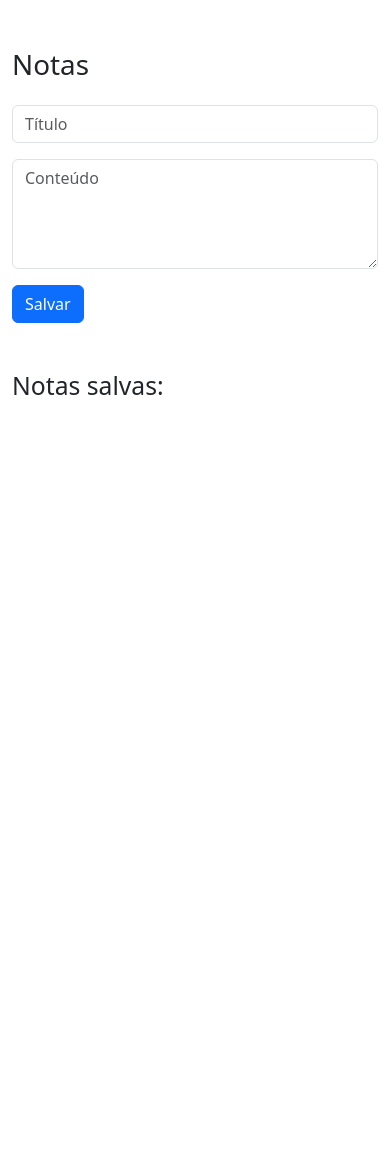
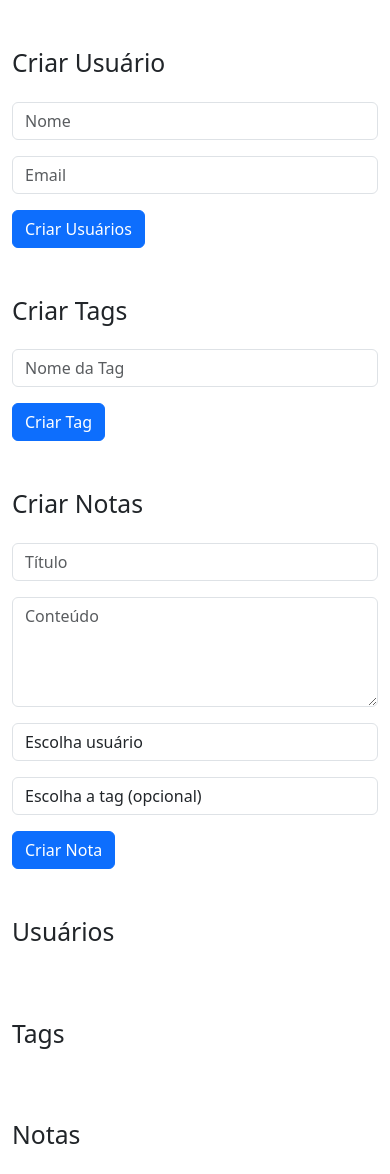
Before and after one commit to lauroolim/flask-couchdb, a Flask app: page / in a window 390 px wide. Before the commit the page ends 395 px from the top, so only its background shows below. Run offline with Flask 3, Linux system fonts and the light colour scheme; data that the repository does not hold is empty.

Commit message:
feat: create user + tags for notes by user

```diff
--- a/app.py
+++ b/app.py
@@ -1,12 +1,13 @@
 from flask import Flask, render_template, request, redirect, url_for
 from couchdb import Server
+from datetime import datetime
 import os
+import uuid
 app = Flask(__name__)
 
 def get_db():
     try:
-        couchdb_url = os.getenv('COUCHDB_URL', 'http://admin:root@localhost:5984/')
-        couch = Server(couchdb_url)
+        couch = Server(os.getenv('COUCHDB_URL', 'http://admin:root@localhost:5984/'))
 
         if 'notes_db' not in couch:
             db = couch.create('notes_db')
@@ -17,6 +18,9 @@ def get_db():
         print(f"erro ao conectar no banco: {e}")
         return None
 
+def gen_id(prefix: str) -> str:
+    return f"{prefix}:{uuid.uuid4().hex}"
+
 @app.route("/", methods=["GET", "POST"])
 def index():
     db = get_db()
@@ -24,14 +28,43 @@ def index():
         return "erro ao conectar no banco", 500
 
     if request.method == "POST":
-        title = request.form['title']
-        content = request.form['content']
-        note = {"title": title, "content": content}
-        db.save(note)
+        kind = request.form.get('kind')
+        if kind == 'tag':
+            tag_doc = {
+                "_id": gen_id("tag"),
+                "type": "tag",
+                "name": request.form['name'],
+                "created_at": datetime.utcnow().isoformat()+"Z"
+            }
+            db.save(tag_doc)
+        elif kind == 'user':
+            user_doc = {
+                "_id": gen_id("user"),
+                "type": "user",
+                "name": request.form['name'],
+                "email": request.form['email'],
+                "created_at": datetime.utcnow().isoformat()+"Z"
+            }
+            db.save(user_doc)
+        elif kind == 'note':
+            note_doc = {
+                "_id": gen_id("note"),
+                "type": "note",
+                "title": request.form['title'],
+                "content": request.form['content'],
+                "user_id": request.form['user_id'],
+                "tag_id": request.form.get('tag_id'),
+                "created_at": datetime.utcnow().isoformat()+"Z"
+            }
+            db.save(note_doc)
         return redirect(url_for('index'))
 
-    notes = db.view('_all_docs', include_docs=True)
-    return render_template("index.html", notes=notes)
+
+    users = [r.doc for r in db.view('app/all_users', include_docs=True)]
+    tags  = [r.doc for r in db.view('app/all_tags', include_docs=True)]
+    notes = [r.doc for r in db.view('app/notes_by_user', include_docs=True)]
+
+    return render_template("index.html", users=users, tags=tags, notes=notes)
 
 if __name__ == "__main__":
     app.run(debug=True, host='0.0.0.0', port=5000)
--- a/templates/index.html
+++ b/templates/index.html
@@ -7,33 +7,91 @@
   </head>
   <body>
     <div class="container mt-5">
-      <h1 class="mb-4">Notas</h1>
+      <h2 class="mb-4">Criar Usuário</h2>
+      <form method="post" class="mb-5">
+        <input type="hidden" name="kind" value="user">
+        <div class="mb-3">
+          <input type="text" name="name" class="form-control" placeholder="Nome" required>
+        </div>
+        <div class="mb-3">
+          <input type="email" name="email" class="form-control" placeholder="Email" required>
+        </div>
+        <button type="submit" class="btn btn-primary">Criar Usuários</button>
+      </form>
 
+      <h2 class="mb-4">Criar Tags</h2>
       <form method="post" class="mb-5">
+        <input type="hidden" name="kind" value="tag">
+        <div class="mb-3">
+          <input type="text" name="name" class="form-control" placeholder="Nome da Tag" required>
+        </div>
+        <button type="submit" class="btn btn-primary">Criar Tag</button>
+      </form>
+
+      <h2 class="mb-4">Criar Notas</h2>
+      <form method="post" class="mb-5">
+        <input type="hidden" name="kind" value="note">
         <div class="mb-3">
           <input type="text" name="title" class="form-control" placeholder="Título" required>
         </div>
         <div class="mb-3">
           <textarea name="content" class="form-control" rows="4" placeholder="Conteúdo" required></textarea>
         </div>
-        <button type="submit" class="btn btn-primary">Salvar</button>
+        <div class="mb-3">
+          <select name="user_id" class="form-control" required>
+            <option value="">Escolha usuário</option>
+            {% for u in users %}
+              <option value="{{ u._id }}">{{ u.name }}</option>
+            {% endfor %}
+          </select>
+        </div>
+        <div class="mb-3">
+          <select name="tag_id" class="form-control">
+            <option value="">Escolha a tag (opcional)</option>
+            {% for t in tags %}
+              <option value="{{ t._id }}">{{ t.name }}</option>
+            {% endfor %}
+          </select>
+        </div>
+        <button type="submit" class="btn btn-primary">Criar Nota</button>
       </form>
 
-      <h2 class="mb-3">Notas salvas:</h2>
-      <div class="row">
-        {% for note in notes %}
-          <div class="col-md-6 mb-3">
-            <div class="card">
-              <div class="card-body">
-                <h5 class="card-title">{{ note.doc.title }}</h5>
-                <p class="card-text">{{ note.doc.content }}</p>
-              </div>
-            </div>
-          </div>
+      <h2 class="mb-4">Usuários</h2>
+      <ul class="list-group mb-5">
+      {% for user in users %}
+        <li class="list-group-item"><strong>{{ user.name }}</strong> - {{ user.email }}</li>
+      {% endfor %}
+      </ul>
+
+      <h2 class="mb-4">Tags</h2>
+      <ul class="list-group mb-5">
+      {% for tag in tags %}
+        <li class="list-group-item">{{ tag.name }}</li>
+      {% endfor %}
+      </ul>
+
+      <h2 class="mb-4">Notas</h2>
+      <ul class="list-group">
+      {% for note in notes %}
+        <li class="list-group-item">
+          <h5>{{ note.title }}</h5>
+          <p>{{ note.content }}</p>
+          <small class="text-muted">
+        Usuário:
+        {% for u in users %}
+          {% if u._id == note.user_id %}{{ u.name }}{% endif %}
         {% endfor %}
-      </div>
+          </small><br>
+          <small class="text-muted">
+        Tag:
+        {% for t in tags %}
+          {% if t._id == note.tag_id %}{{ t.name }}{% endif %}
+        {% endfor %}
+          </small><br>
+          <small class="text-muted">Data: {{ note.created_at }}</small>
+        </li>
+      {% endfor %}
+      </ul>
     </div>
-
-    <script src="https://cdn.jsdelivr.net/npm/bootstrap@5.3.0/dist/js/bootstrap.bundle.min.js"></script>
   </body>
 </html>
```
Also changed, not shown: app_design.json (added, +14 -0 lines), 1 other file.
